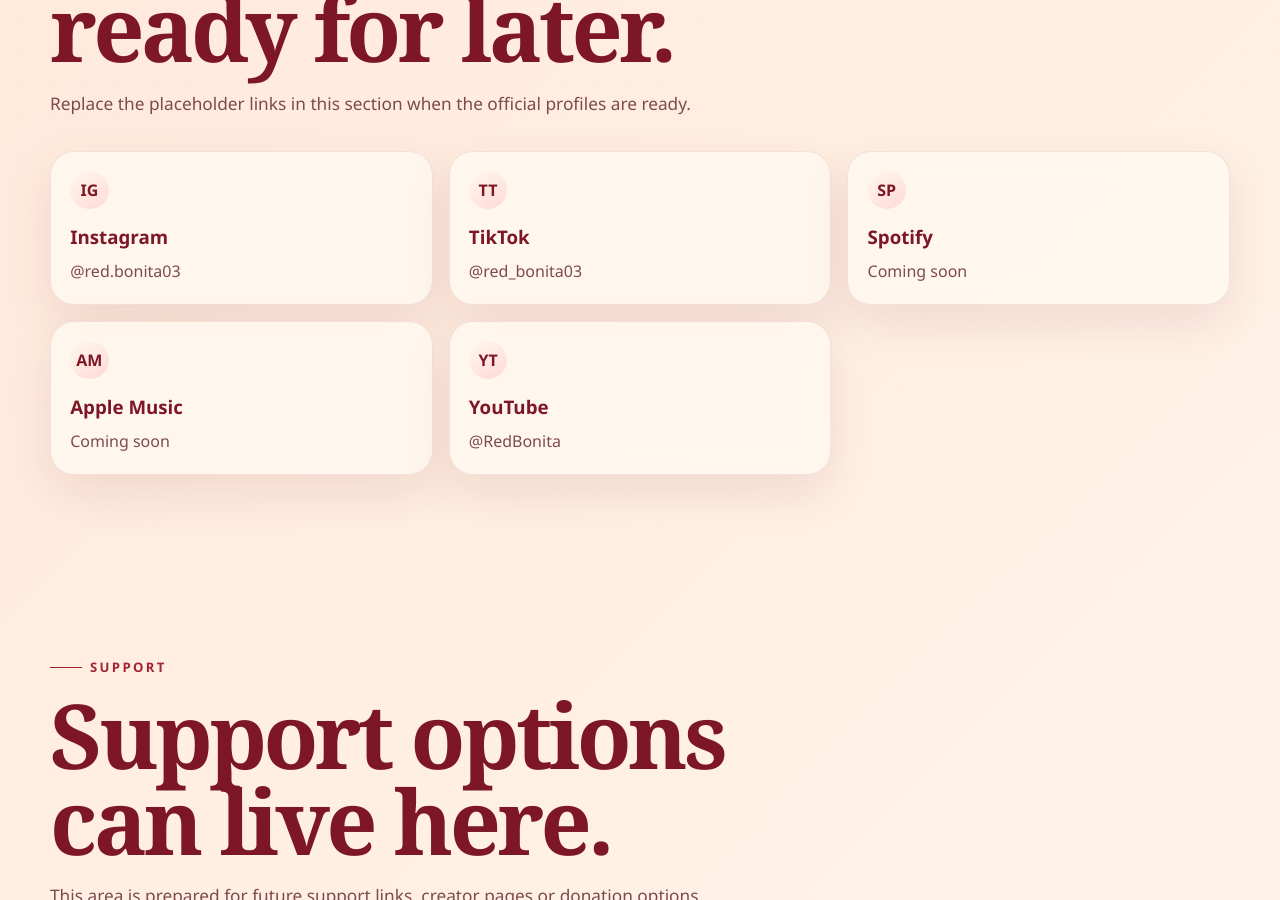
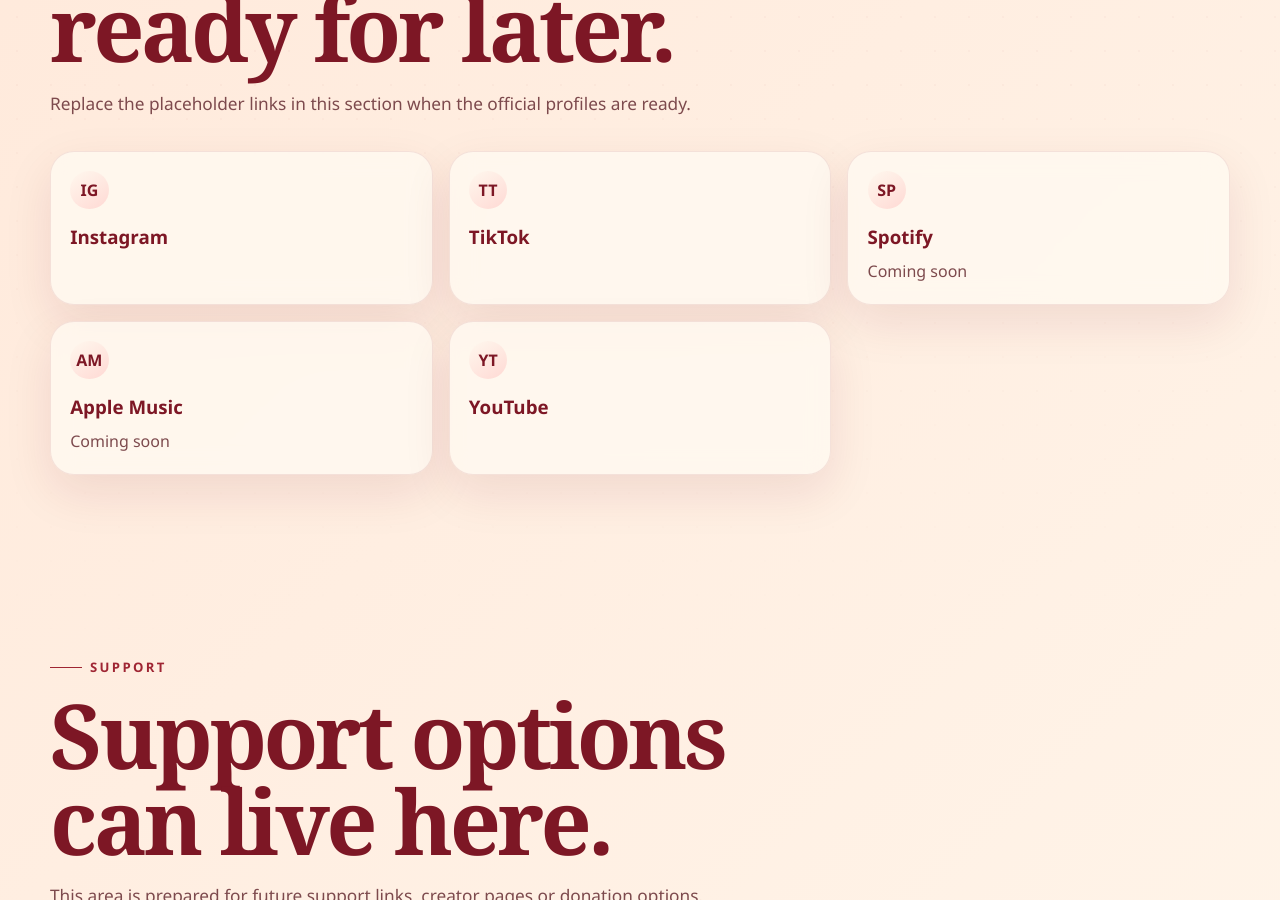
Before and after one commit to Silituz/silituz-website, a Jekyll site: the page built from red-bonita.html, in a window 1280 px wide and 900 px high, scrolled down 3742 px. Built offline with Jekyll 4.4.1, drawn with Linux system fonts in a browser that asks for light colours.

Commit message:
Clear usernames from social media sections
Removed usernames from social media links in the HTML.

```diff
--- a/red-bonita.html
+++ b/red-bonita.html
@@ -68,13 +68,13 @@
     <a class="rb-social-card" href="https://www.instagram.com/red.bonita03?utm_source=ig_web_button_share_sheet&igsh=ZDNlZDc0MzIxNw==" target="_blank" rel="noopener noreferrer">
       <span class="rb-social-icon">IG</span>
       <h3>Instagram</h3>
-      <p>@red.bonita03</p>
+      <p></p>
     </a>
 
     <a class="rb-social-card" href="https://www.tiktok.com/@red_bonita03?is_from_webapp=1&sender_device=pc" target="_blank" rel="noopener noreferrer">
       <span class="rb-social-icon">TT</span>
       <h3>TikTok</h3>
-      <p>@red_bonita03</p>
+      <p></p>
     </a>
 
     <a class="rb-social-card" href="#socials" aria-disabled="true">
@@ -92,7 +92,7 @@
     <a class="rb-social-card" href="https://youtube.com/@redbonita?si=YT1Ag50nte0Zv-H8" target="_blank" rel="noopener noreferrer">
       <span class="rb-social-icon">YT</span>
       <h3>YouTube</h3>
-      <p>@RedBonita</p>
+      <p></p>
     </a>
   </div>
 </section>
```
